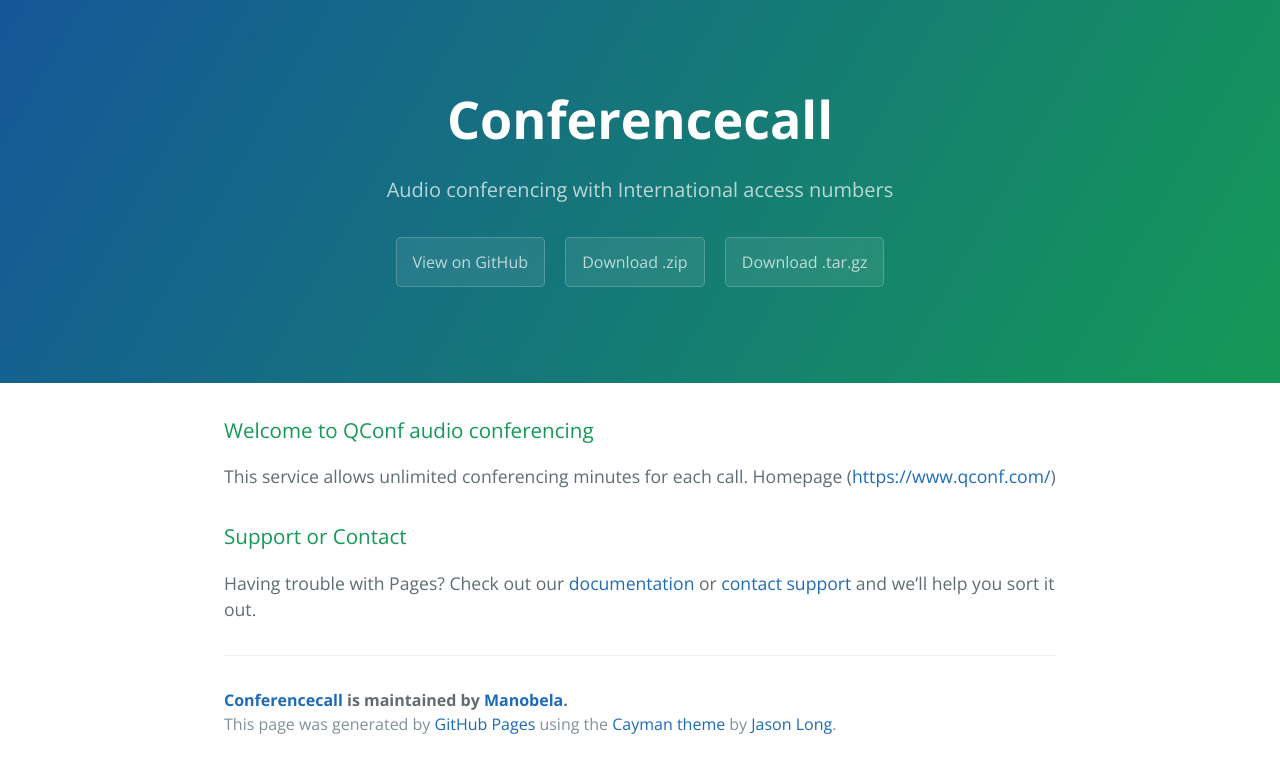
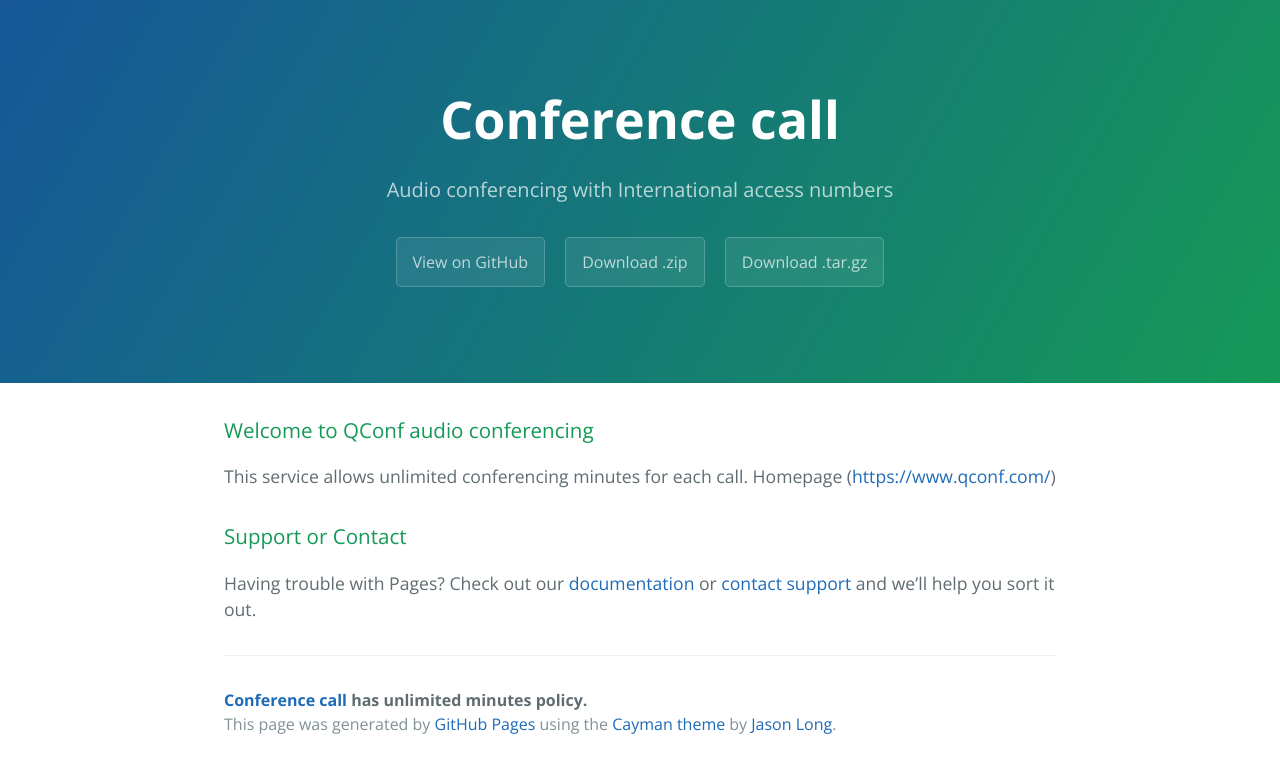
Before and after one commit to Manobela/ConferenceCall, a plain HTML site: page index.html in a window 1280 px wide. Drawn offline with nearby package versions, Linux system fonts and the light colour scheme.

Commit message:
Update index.html

```diff
--- a/index.html
+++ b/index.html
@@ -2,7 +2,7 @@
 <html lang="en-us">
   <head>
     <meta charset="UTF-8">
-    <title>Conferencecall by Manobela</title>
+    <title>Conference call service</title>
     <meta name="viewport" content="width=device-width, initial-scale=1">
     <link rel="stylesheet" type="text/css" href="stylesheets/normalize.css" media="screen">
     <link href='https://fonts.googleapis.com/css?family=Open+Sans:400,700' rel='stylesheet' type='text/css'>
@@ -11,7 +11,7 @@
   </head>
   <body>
     <section class="page-header">
-      <h1 class="project-name">Conferencecall</h1>
+      <h1 class="project-name">Conference call</h1>
       <h2 class="project-tagline">Audio conferencing with International access numbers</h2>
       <a href="https://github.com/Manobela/ConferenceCall" class="btn">View on GitHub</a>
       <a href="https://github.com/Manobela/ConferenceCall/zipball/master" class="btn">Download .zip</a>
@@ -30,7 +30,7 @@
 <p>Having trouble with Pages? Check out our <a href="https://www.qconf.com/support">documentation</a> or <a href="https://wwww.qconf.com/contact">contact support</a> and we’ll help you sort it out.</p>
 
       <footer class="site-footer">
-        <span class="site-footer-owner"><a href="https://github.com/Manobela/ConferenceCall">Conferencecall</a> is maintained by <a href="https://github.com/Manobela">Manobela</a>.</span>
+        <span class="site-footer-owner"><a href="https://github.com/Manobela/ConferenceCall">Conference call</a> has unlimited minutes policy.</span>
 
         <span class="site-footer-credits">This page was generated by <a href="https://pages.github.com">GitHub Pages</a> using the <a href="https://github.com/jasonlong/cayman-theme">Cayman theme</a> by <a href="https://twitter.com/jasonlong">Jason Long</a>.</span>
       </footer>
```
